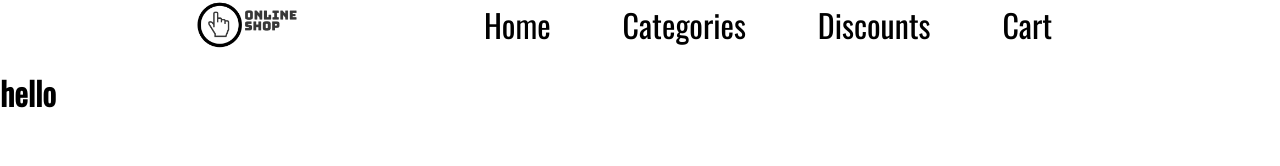
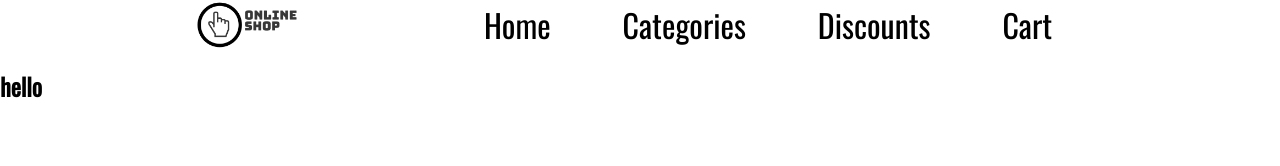
Before and after one commit to micdra7/online-shop-frontend, a React app: page / in a window 1280 px wide. Shown: the top 166 px of the page. Built offline with nearby package versions, Linux system fonts and the light colour scheme.

Commit message:
feat: minor changes

```diff
--- a/src/components/container/App/App.scss
+++ b/src/components/container/App/App.scss
@@ -4,10 +4,11 @@ html {
     font-size: 16px;
 }
 
-html, body, #app {
+html, body, #app, .main {
     width: 100%;
     height: 100%;
     margin: 0;
+    box-sizing: border-box;
 }
 
 * {
--- a/src/components/container/App/App.tsx
+++ b/src/components/container/App/App.tsx
@@ -1,7 +1,7 @@
 import React, { useState } from 'react';
 import { BrowserRouter as Router, Switch, Route } from 'react-router-dom';
 import Navbar from '../Navbar/Navbar';
-import './App.scss'
+import './App.scss';
 
 export interface AppProps { message: string; }
 
@@ -27,9 +27,12 @@ const App: React.FC<AppProps> = ({ message }) => {
     return (
         <div className={burgerActive ? 'wrapper active' : 'wrapper'}>
             <Router>
-                <Navbar links={links} active={burgerActive} handleClick={handleBurgerClick}
+                <Navbar links={links}
+                    active={burgerActive}
+                    handleClick={handleBurgerClick}
                     handleLinkClick={handleLinkClick} />
 
+                <section className='main'>
                     <Switch>
                         <Route exact path='/'>
                             <h1>
@@ -37,6 +40,7 @@ const App: React.FC<AppProps> = ({ message }) => {
                             </h1>
                         </Route>
                     </Switch>
+                </section>
             </Router>
         </div>
     );
--- a/src/components/container/Navbar/Navbar.scss
+++ b/src/components/container/Navbar/Navbar.scss
@@ -27,6 +27,7 @@
         & img {
             height: 100%;
             width: auto;
+            transition: all .25s ease-in-out;
         }
     }
 
```
Lines whose indentation alone changed are shown as unchanged.
